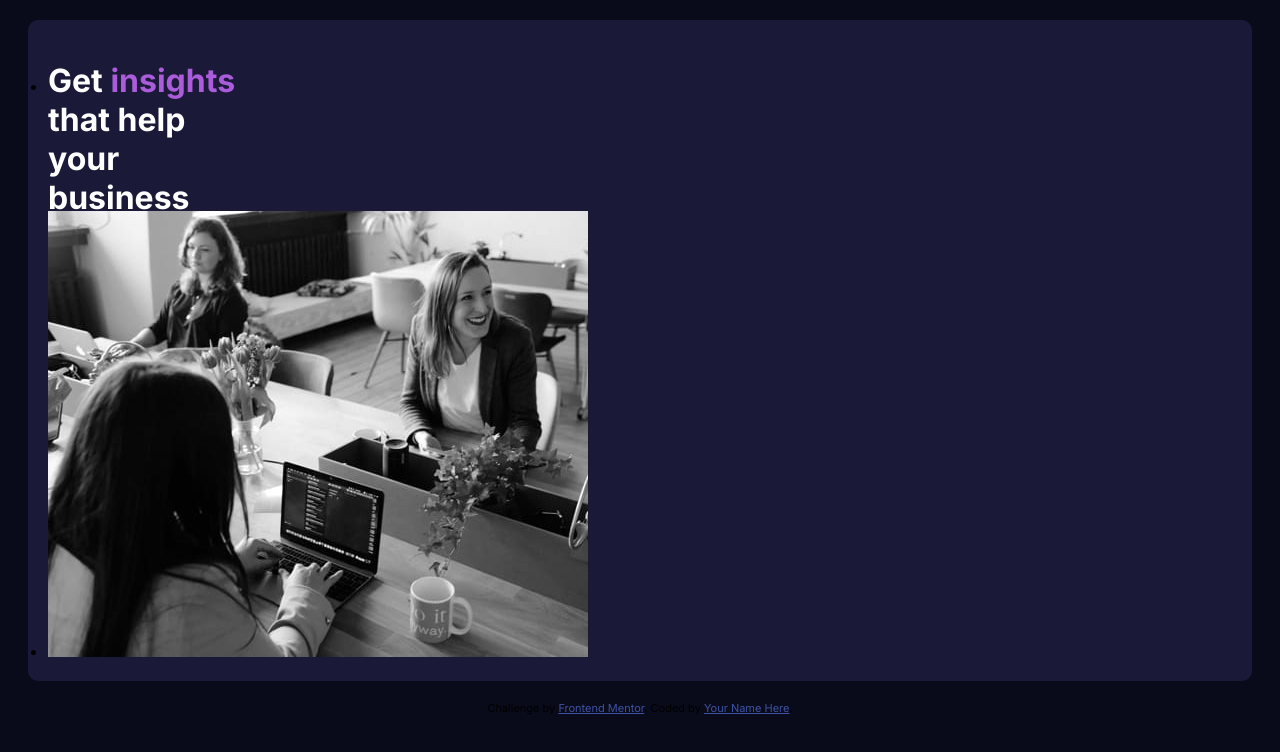
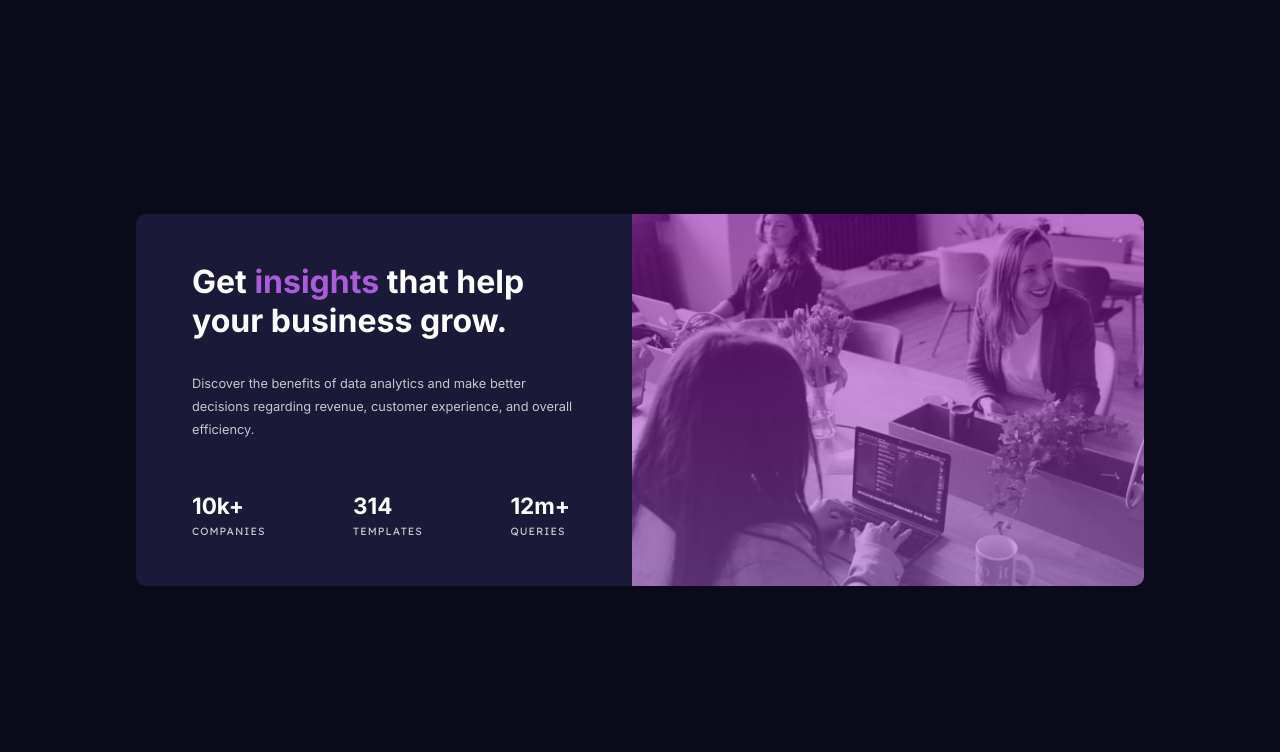
Before and after one commit to suansen/test1-webpage, a plain HTML site: page index.html in a window 1280 px wide. Drawn offline with Linux system fonts and the light colour scheme.

Commit message:
Stats challenge update

```diff
--- a/index.html
+++ b/index.html
@@ -8,91 +8,50 @@
   <link rel="preconnect" href="https://fonts.googleapis.com">
   <link rel="preconnect" href="https://fonts.gstatic.com" crossorigin>
   <link href="https://fonts.googleapis.com/css2?family=Inter:wght@400;700&family=Lexend+Deca&display=swap" rel="stylesheet">
+  <link rel="stylesheet" href="styles.css">
 
   <title>Frontend Mentor | Stats preview card component</title>
 
   <!-- Feel free to remove these styles or customise in your own stylesheet 👍 -->
-  <style>
-    body {
-      background-color: hsl(233, 47%, 7%);
-      font-family: 'Inter', sans-serif;
-    }
-
-    h1 {
-      color: hsl(0, 0%, 100%);
-    }
-
-    p {
-      color: hsla(0, 0%, 100%, 0.75);
-      font-weight: 400;
-      font-size: 15px;
-    }
-
-    .flex-container {
-      background-color: hsl(244, 38%, 16%);
-      flex-wrap: wrap-reverse;
-      justify-content: center;
-      align-self: auto;
-      margin: 20px;
-      padding: 20px;
-      border-radius: 10px;
-    }
-
-    .flex-item {
-      width: 200px;
-      height: 150px;
-
-    }
-
-    .attribution {
-      font-size: 11px;
-      text-align: center;
-    }
-
-    .attribution a {
-      color: hsl(228, 45%, 44%);
-    }
-
-    .footer_Text {
-      color: hsl(0, 0%, 100%);
-
-      font-size: 15px;
-    }
-
-    .insights_Text {
-      color: hsl(277, 64%, 61%);
-    }
-
-    .footer_Text_Desc {
-      color: hsla(0, 0%, 100%, 0.75);
-      text-transform: uppercase;
-
-      font-size: 15px;
-    }
-  </style>
 </head>
 
 <body>
-  <ul class="flex-container">
-    <li class="flex-item">
-      <h1>Get <span class="insights_Text">insights</span> that help your business grow.</h1>
-      <p>
-        Discover the benefits of data analytics and make better decisions regarding revenue, customer
-        experience, and overall efficiency.
-      </p>
-      <h1>10k+ <span class="footer_Text_Desc">companies</span></h1>
-      <h1>314 <span class="footer_Text_Desc">templates</span></h1>
-      <h1>12m+ <span class="footer_Text_Desc">queries</span></h1>
-    </li>
-    <li class="flex-image">
-      <img src="images\image-header-desktop.jpg" alt="">
+  <div class="main">
+    <div class="container">
+      <div class="item left-text">
+        <div>
+          <h1>Get <span class="insights-text">insights</span> that help your business grow.</h1>
+          <p class="description">
+            Discover the benefits of data analytics and make better decisions regarding revenue, customer
+            experience, and overall efficiency.
+          </p>
+        </div>
+        <div class="footer">
+          <div class="footer-text-bold">
+            <h2>10k+</h2>
+            <p class="footer-text-transparent">companies</p>
+            </p>
+          </div>
+          <div class="footer-text-bold">
+            <h2>314</h2>
+            <p class="footer-text-transparent">templates</p>
+          </div>
+          <div class="footer-text-bold">
+            <h2>12m+</h2>
+            <p class="footer-text-transparent">queries</p>
+          </div>
+        </div>
       </div>
-    </li>
-  </ul>
-    <div class="attribution">
+      <div class="item right-image">
+        <!-- <img src="images/image-header-desktop.jpg" alt="happy people having a meeting"> -->
+      </div>
+    </div>
+  </div>
+
+  <!-- <div class="attribution">
       Challenge by <a href="https://www.frontendmentor.io?ref=challenge" target="_blank">Frontend Mentor</a>.
       Coded by <a href="#">Your Name Here</a>.
-    </div>
+    </div> -->
 </body>
 
 </html>
--- /dev/null
+++ b/styles.css
@@ -0,0 +1,138 @@
+body {
+  margin: 0;
+  padding: 0;
+  font-family: 'Inter', sans-serif;
+}
+
+h1 {
+  margin: 0 0 1em 0;
+  color: hsl(0, 0%, 100%);
+}
+
+h2 {
+  margin: 0;
+}
+
+p {
+  margin: 0;
+  color: hsla(0, 0%, 100%, 0.75);
+  font-weight: 400;
+  font-size: 0.8em;
+}
+
+/****************** main page *******************/
+.main {
+  max-width: 100%;
+  height: 100vh;
+  background-color: hsl(233, 47%, 7%);
+  display: flex;
+  justify-content: center;
+  align-items: center;
+}
+
+/* ************For the Card**************** */
+.container {
+  /* width: 40vw;
+  height: 40vh; */
+  max-width: 1200px;
+  height: fit-content;
+  border-radius: 10px;
+  background-color: hsl(244, 38%, 16%);
+  display: flex;
+  flex-direction: row;
+  flex-wrap: wrap;
+  overflow: hidden;
+  /* align-items:baseline; */
+  /* align-content: flex-start; */
+}
+
+/* ************For both left and right items**************** */
+.item {
+  /* width: 200px;
+  height: 150px; */
+}
+
+/* ************For left text item**************** */
+.left-text {
+  flex-grow: 1;
+  max-width: 30vw;
+  padding: 3em 3.5em;
+}
+
+.description {
+  margin-bottom: 4em;
+  /* letter-spacing: 0.1em; */
+  line-height: 1.8em
+}
+
+/* ************For right happy image**************** */
+.right-image {
+  width: 40vw;
+  height: auto;
+  flex-grow: 1;
+  background-image: linear-gradient(hsla(292, 100%, 33%, 0.5), hsla(277, 64%, 61%, 0.5)), url(images/image-header-desktop.jpg);
+  background-repeat: no-repeat;
+  background-position: center;
+  background-size: cover;
+}
+
+.insights-text {
+  color: hsl(277, 64%, 61%);
+}
+
+.footer {
+  display: flex;
+  justify-content: space-between;
+}
+
+.footer-text-transparent {
+  color: hsla(0, 0%, 100%, 0.75);
+  text-transform: uppercase;
+  font-size: 0.7em;
+  font-family: 'Lexend Deca', sans-serif;
+  margin-right: 1em;
+  margin-top: 0.5em;
+  letter-spacing: 0.1em;
+}
+
+.footer-text-bold {
+  color: hsl(0, 0%, 100%);
+  font-size: 15px;
+}
+
+@media (max-width:640px) {
+  .container {
+    flex-direction: column-reverse;
+  }
+  /* .main {
+    height: auto;
+  } */
+  body {
+    text-align: center;
+    font-size: 12px;
+  }
+
+  .right-image {
+    width: auto;
+    height: 30vw;
+  }
+
+  .footer {
+    flex-direction: column;
+  }
+
+  .footer-text-transparent {
+    margin-bottom: 2em;
+    margin-right: 0;
+  }
+
+  /* .attribution {
+    font-size: 11px;
+    width: 540px;
+    text-align: center;
+  }
+
+  .attribution a {
+    color: hsl(228, 45%, 44%);
+  } */
+}
```
